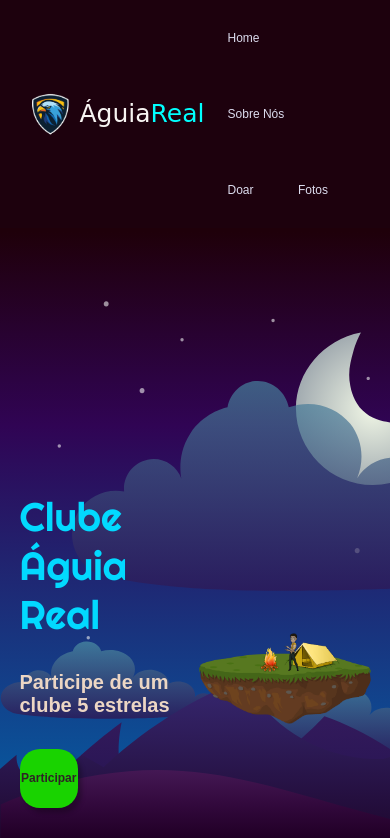
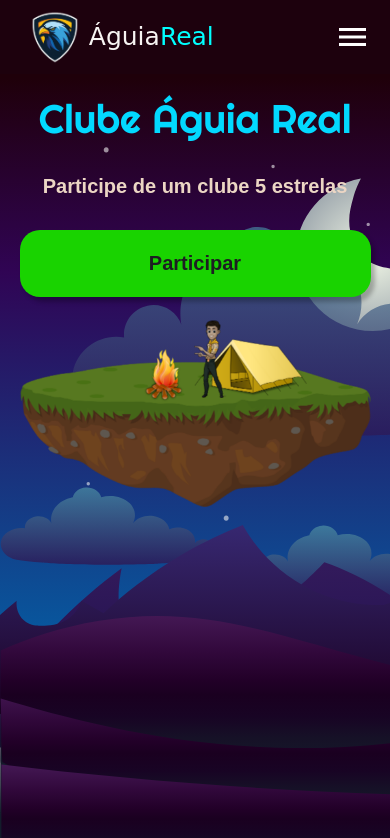
Before and after one commit to vandeiltond3/Projeto-aguia-2, a plain HTML site: page index.html in a window 390 px wide. Shown: the top 838 px of the page. Drawn offline with Linux system fonts and the light colour scheme; a web font is replaced by a local one.

Commit message:
menu hamburguer

```diff
--- a/index.html
+++ b/index.html
@@ -5,6 +5,7 @@
 	<meta name="viewport" content="width=device-width, initial-scale=1.0">
 	<meta charset="description" content="Aqui a zueira nunca acaba e os acampantes se divertem!">
 	<link rel="stylesheet" type="text/css" href="style.css">
+	<link href="https://fonts.googleapis.com/icon?family=Material+Icons" rel="stylesheet">
 	<title>Águia Real</title>
 </head>
 <body>
@@ -15,6 +16,8 @@
 				<a class="aguia" href="#">Águia</a>
 				<a class="real" href="#">Real</a>
 			</div>
+			<div class="menu-section">
+				<span class="material-icons" style="color: white; font-size: 36px;">menu</span>
 				<nav id="cabecalho-menu">
 					<ul>
 						<a id="cabecalho-menu-item" href="#conteudo-principal">Home</a>
@@ -23,6 +26,7 @@
 						<a id="cabecalho-menu-item">Fotos</a>
 					</ul>
 				</nav>
+			</div>
 		</div>
 
 	</header>
@@ -35,7 +39,9 @@
 					<h2 id="conteudo-principal-escito-subtitulo">Participe de um clube 5 estrelas</h2>
 					<button class="conteudo-principal-escito-botao">Participar</button>
 				</div>
+				<div id="imagem">
 					<img id="conteudo-principal-imagem" src="imagens/gramado3.png" alt="Imagem da águia">
+				</div>
 			</section>
 		</div>
 
@@ -48,7 +54,19 @@
 
 
 	<footer id="rodape">
-		<img id="rodape-imagem" src="aguiabranca.png">
+		instagaram
 	</footer>
+
+	<script>
+		let show = true;
+
+		const menuSection = document.querySelector(".menu-section")
+		const hamburguer = document.querySelector(".material-icons")
+
+		hamburguer.addEventListener("click", () => {
+			menuSection.classList.toggle("on", show)
+			show = !show;
+		})
+	</script>
 </body>
 </html>
--- a/style.css
+++ b/style.css
@@ -15,6 +15,10 @@ body {
 
 #cabecalho {
 	background-color: #1d010d;
+}
+
+.menu-section {
+	display: flex;
 }
 
 #container-header{
@@ -49,7 +53,7 @@ body {
 	color: aqua;
 }
 
-#cabecalho-menu {
+nav {
 	display: inline;
 }
 
@@ -68,9 +72,48 @@ body {
 	background-color: #07cef1;
 }
 
-#conteudo {
-	margin-bottom: 48px;
+.material-icons{
+	visibility: hidden;
 }
+
+@media (max-width: 767px) {
+	nav{
+		display: none;
+	}
+
+	.material-icons{
+		visibility: visible;
+		cursor: pointer;
+	}
+}
+
+/* menu hamburguer */
+
+.menu-section.on{
+	position: absolute;
+	background-color: #1d010d;
+	width: 90vw;
+	top: 0;
+	z-index: 10;
+	max-width: 1210px;
+}
+
+.menu-section.on nav{
+	display: block;
+}
+
+.menu-section.on .material-icons{
+	position: absolute;
+	right: 0;
+	top: 17px;
+}
+
+.menu-section.on nav ul{
+	display: block;
+}
+
+/* conteúdo principal */
+
 
 #conteiner-1{
 	background-image: url("imagens/fundo.svg");
@@ -112,15 +155,15 @@ body {
 
 .conteudo-principal-escito-botao {
 	background-color: rgb(25, 211, 0);
-	height: 7vh;
-	width: 15vw;
+	height: 8vh;
+	width: 17vw;
 	border: none;
 	box-shadow: 4px 5px 4px rgba(0, 0, 0, 0.25);
 	border-radius: 20px;
 	font-family: 'Sarala', sans-serif;
-	font-weight: 700;
-	font-size: max(12px, 1.7vw);
-	color: #2f2325;
+	font-weight: 900;
+	font-size: max(15px, 1.9vw);
+	color: #1d1e22;
 	cursor: pointer;
 }
 
@@ -129,15 +172,42 @@ body {
 
 }
 
+#imagem{
+	width: 40vw;
+}
+
 #conteudo-principal-imagem {
-	width: 49%;
-	margin-top: 40px;
+	width: 100%;
 	animation-name: goback;
 	animation-duration: 3s;
 	animation-iteration-count: infinite;
 	animation-direction: alternate;
 
 }
+
+@media (max-width: 626px) {
+	#conteudo-principal{
+		display: block;
+		padding-top: 20px;
+	}
+
+	#conteudo-principal-escrito{
+		align-items: center;
+		text-align: center;
+	}
+
+	.conteudo-principal-escito-botao{
+		display: block;
+		width: 90vw;
+		font-size: 20px;
+	}
+
+	#imagem{
+		margin: auto;
+		width: 90vw;
+		padding-top: 15px;
+	}
+	}
 
 @keyframes goback{
 	0%{
```
Lines whose indentation alone changed are shown as unchanged.
